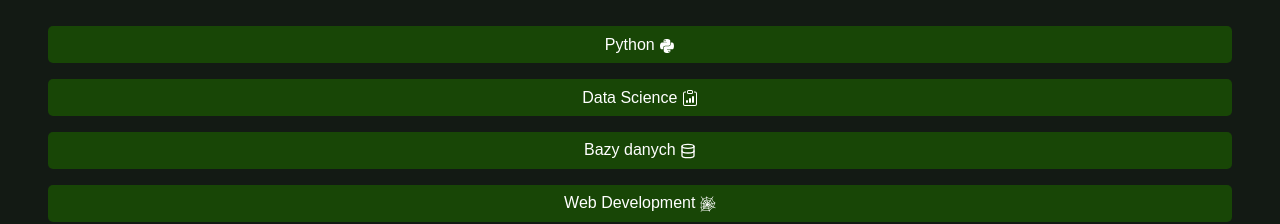
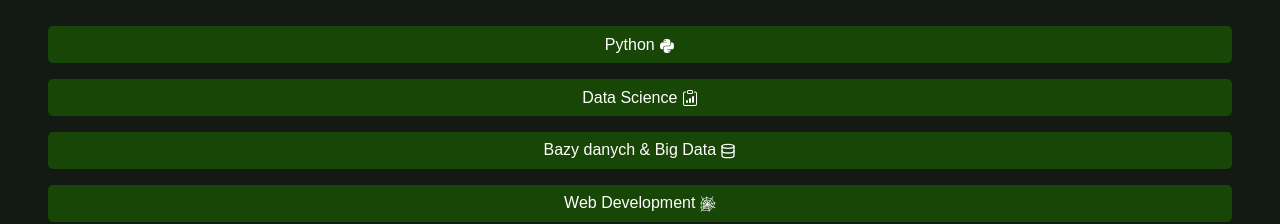
Before and after one commit to JakubPyt/website-about-me, a React (Create React App) app: page / in a window 1280 px wide. Shown: the part 1740-1964 px from the top of the page. Built offline with nearby package versions, Linux system fonts and the light colour scheme; a web font is replaced by a local one.

Commit message:
next-steps/hardSkills/add category 'Big Data'

```diff
--- a/src/components/hardSkills.js
+++ b/src/components/hardSkills.js
@@ -71,7 +71,7 @@ class HardSkills extends React.Component {
                 <button onClick={this.toggleContainerDataScience.bind(this)} className="hardSkilsButton" > Data Science <BsClipboardData /> </button>
                 {this.state.openDataScience === true ? this.renderContainer("DataScience")  : null}
 
-                <button onClick={this.toggleContainerDB.bind(this)} className="hardSkilsButton" > Bazy danych <FiDatabase /> </button>
+                <button onClick={this.toggleContainerDB.bind(this)} className="hardSkilsButton" > Bazy danych &amp; Big Data <FiDatabase /> </button>
                 {this.state.openDB === true ? this.renderContainer("Databases")  : null}
 
                 <button onClick={this.toggleContainerWebDev.bind(this)} className="hardSkilsButton" > Web Development <GiSpiderWeb /> </button>
```
